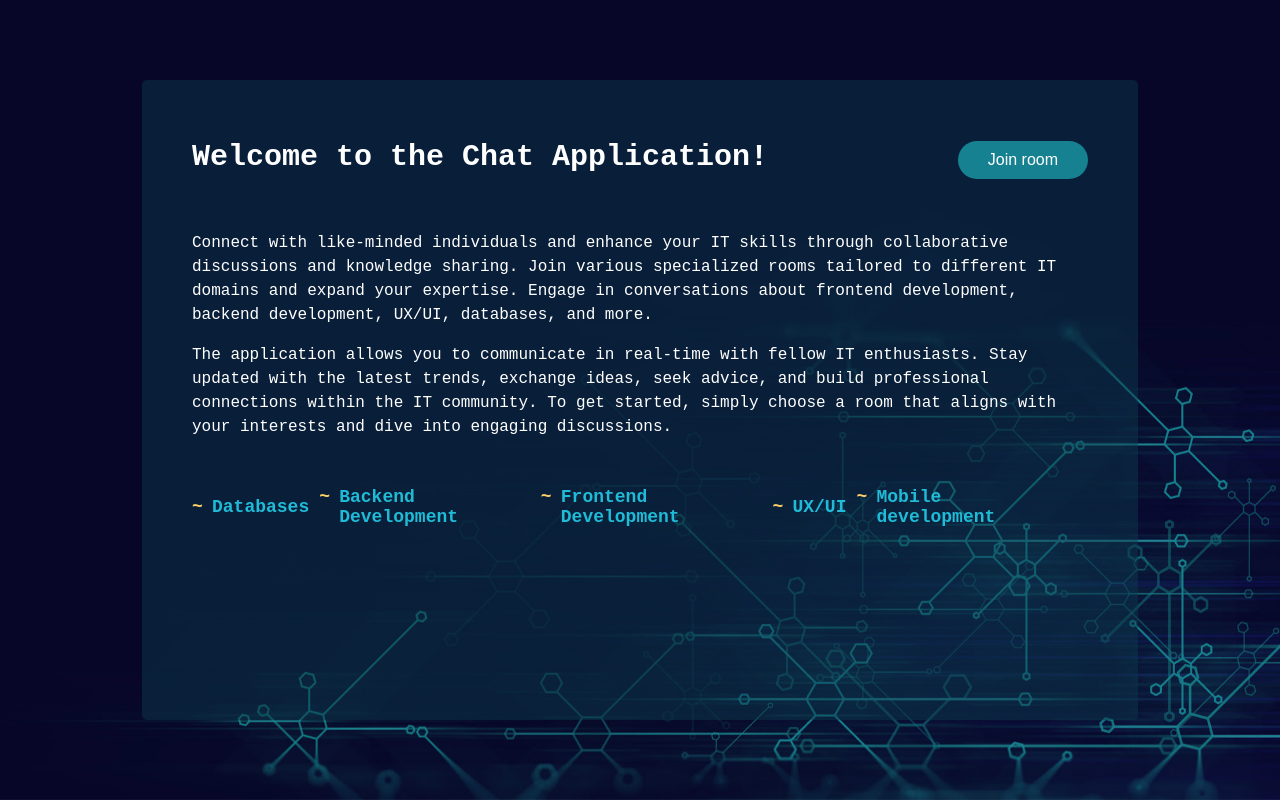
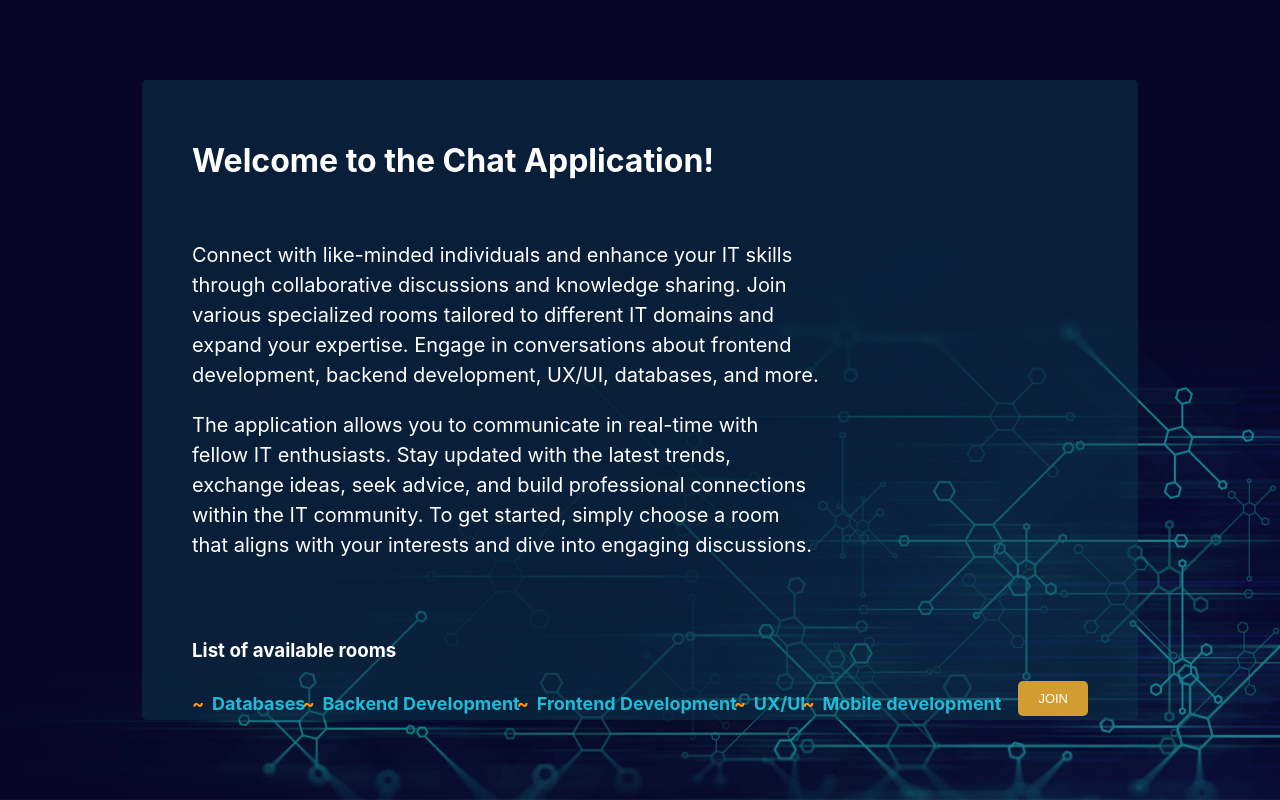
Before and after one commit to ivanarunje/ChatApp, a React (Create React App) app: page / in a window 1280 px wide. Built offline with nearby package versions, Linux system fonts and the light colour scheme.

Commit message:
Page CSS style updated

```diff
--- a/src/components/ChatRoom/index.jsx
+++ b/src/components/ChatRoom/index.jsx
@@ -90,23 +90,9 @@ function ChatRoom() {
   return (
     <div className="container">
       <div className="chat-box">
-        <div className="row">
-          <h1>
-            Welcome to #{roomName}! ({activeMembers.length})
-          </h1>
-          <Link to="/">
-            <button className="btn" onClick={logoutHandler}>
-              Logout
-            </button>
-          </Link>
-        </div>
-        <p>
-          Active members:{" "}
-          {activeMembers.map((m) => (
-            <span key={m.id}> #{m.clientData.username}</span>
-          ))}
-        </p>
+        <h1>Welcome to #{roomName}!</h1>
 
+        <div className="box1">
           <div className="chat">
             <div className="messages">
               {msg.map((message, index) => (
@@ -117,6 +103,22 @@ function ChatRoom() {
               <Input getInput={getInput} />
             </div>
           </div>
+          <div className="members">
+            <div className="members-list">
+              <h3>Active members ({activeMembers.length}) </h3>
+              <ol>
+                {activeMembers.map((m) => (
+                  <li key={m.id}>{m.clientData.username}</li>
+                ))}
+              </ol>
+            </div>
+            <Link to="/">
+              <button className="btn" onClick={logoutHandler}>
+                Logout
+              </button>
+            </Link>
+          </div>
+        </div>
       </div>
     </div>
   );
--- a/src/components/ChatRoom/style.scss
+++ b/src/components/ChatRoom/style.scss
@@ -1,12 +1,44 @@
 @import "../../sass/main.scss";
 
-.chat {
+.chat,
+.members {
   display: flex;
   flex-direction: column;
   height: 50vh;
   background-color: $chat-bg;
   border: 1px solid white;
   border-radius: 5px;
+  width: 80%;
+}
+
+.box1 {
+  display: flex;
+  flex-direction: row;
+  justify-content: space-between;
+}
+.members {
+  width: 19%;
+  justify-content: space-between;
+}
+
+.chat-heading h1 {
+  margin-top: 0;
+}
+
+.members-list {
+  padding: 10px;
+}
+.members-list h3 {
+  margin: 0;
+  padding: 0;
+}
+.members a {
+  padding: 10px !important;
+}
+
+.members button {
+  margin-bottom: 0 !important;
+  background-color: $list-type;
 }
 
 .messages {
@@ -54,3 +86,9 @@
   justify-content: space-between;
   padding: 10px;
 }
+
+.btn {
+  margin-bottom: 10px !important;
+  padding: 10px 20px !important;
+  font-size: 13px !important;
+}
--- a/src/components/Home/index.jsx
+++ b/src/components/Home/index.jsx
@@ -5,20 +5,15 @@ import "./style.scss";
 function Home() {
   return (
     <div className="container">
-      <div className="row">
-        <h2 className="heading">Welcome to the Chat Application!</h2>
-        <div className="button-container">
-          <Link to="/login">
-            <button className="btn">Join room</button>
-          </Link>
-        </div>
-      </div>
-      <p className="welcome-text">
-        Connect with like-minded individuals and enhance your IT skills through
-        collaborative discussions and knowledge sharing. Join various
-        specialized rooms tailored to different IT domains and expand your
-        expertise. Engage in conversations about frontend development, backend
-        development, UX/UI, databases, and more.{" "}
+      <h1>Welcome to the Chat Application!</h1>
+      <div className="description">
+        <p>
+          Connect with like-minded individuals and enhance your IT skills
+          through collaborative discussions and knowledge sharing. Join various
+          specialized rooms tailored to different IT domains and expand your
+          expertise. Engage in conversations about frontend development, backend
+          development, UX/UI, databases, and more.
+        </p>
         <p>
           The application allows you to communicate in real-time with fellow IT
           enthusiasts. Stay updated with the latest trends, exchange ideas, seek
@@ -26,14 +21,22 @@ function Home() {
           get started, simply choose a room that aligns with your interests and
           dive into engaging discussions.
         </p>
-      </p>
-      <ul className="room-list">
-        <li className="item">Databases</li>
-        <li className="item">Backend Development</li>
-        <li className="item">Frontend Development</li>
-        <li className="item">UX/UI</li>
-        <li className="item">Mobile development</li>
-      </ul>
+      </div>
+      <div className="room-heading">
+        <h3>List of available rooms</h3>
+      </div>
+      <div className="room-list">
+        <ul>
+          <li className="room">Databases</li>
+          <li className="room">Backend Development</li>
+          <li className="room">Frontend Development</li>
+          <li className="room">UX/UI</li>
+          <li className="room">Mobile development</li>
+          <Link to="/login">
+            <button className="btn"> JOIN </button>
+          </Link>
+        </ul>
+      </div>
     </div>
   );
 }
--- a/src/components/Home/style.scss
+++ b/src/components/Home/style.scss
@@ -1,56 +1,53 @@
 @import "../../sass/main.scss";
 
-.container {
-  font-family: $font-family;
+h1 {
+  margin-bottom: 60px;
+}
+.home-container {
+  display: flex;
+  flex-direction: row;
+  font-family: $ff-other;
 }
 
-.row {
+.description {
+  font-size: 20px;
+  width: 70%;
+  line-height: 1.5;
+}
+
+.description p {
+  margin-top: 0;
+}
+
+.room-list ul {
+  list-style: none;
+  padding: 0;
+  margin-left: 20px;
+  margin-top: 0;
   display: flex;
   align-items: center;
   justify-content: space-between;
-  width: 100%;
+  font-weight: bold;
 }
 
-.heading {
-  margin: 0;
-  line-height: 2.5;
-}
-
-.button-container {
-  margin-left: auto;
-}
-
-.room-list-container {
-  display: flex;
-  align-items: center;
-  margin-bottom: 20px;
-}
-
-.room-list {
-  list-style: none;
-  padding: 0;
-  margin-left: 20px;
-  display: flex;
-  align-items: center;
-}
-
-.item {
-  margin-right: 30px;
+.room {
   font-size: 18px;
   color: $list-items;
-  font-weight: bold;
   position: relative;
 }
 
-.item::before {
+.room::before {
   content: "~";
   position: absolute;
   left: -20px;
   color: $list-type;
 }
 
-.welcome-text {
-  font-size: 16px;
-  line-height: 1.5;
-  color: $text;
+.room-heading {
+  margin-top: 60px;
+  display: flex;
 }
+
+.room-list .btn {
+  background-color: #d19c31 !important;
+}
--- a/src/components/Login/style.scss
+++ b/src/components/Login/style.scss
@@ -8,8 +8,12 @@
   border-radius: 5px;
   display: flex;
   flex-direction: column;
-  justify-content: center;
+  justify-content: space-between;
   align-items: center;
+}
+
+.heading {
+  margin: 0;
 }
 
 .login-container input,
@@ -19,7 +23,7 @@ select {
   margin-bottom: 15px;
   box-sizing: border-box;
   border: none;
-  border-radius: 20px;
+  border-radius: 5px;
   background-color: $input_bg;
   font-size: 16px;
   outline: none;
--- a/src/sass/base/_variables.scss
+++ b/src/sass/base/_variables.scss
@@ -8,10 +8,11 @@ $container_bg: #0d3c4e7a;
 $input_bg: white;
 $input_text: #6c6d6d;
 $list-items: #1fbbd7;
-$list-type: #ffd166;
+$list-type: #ff9a17;
 $chat-bg: #16839134;
 
 //$h1_color: #168291;
 
 //font style
-$font-family: "Courier New", monospace;
+$ff-heading: "Butler";
+$ff-other: "Roboto";
--- a/src/sass/components/_button.scss
+++ b/src/sass/components/_button.scss
@@ -3,7 +3,7 @@
   padding: 10px 30px;
   margin-bottom: 15px;
   border: none;
-  border-radius: 20px;
+  border-radius: 5px;
   background-color: $btn_bg;
   color: $text;
   font-size: 16px;
--- a/src/sass/layout/_container.scss
+++ b/src/sass/layout/_container.scss
@@ -6,7 +6,5 @@
   padding: 40px 50px;
   background-color: $container_bg;
   border-radius: 5px;
-  display: flex;
-  flex-direction: column;
   color: $text;
 }
--- a/src/sass/layout/_heading.scss
+++ b/src/sass/layout/_heading.scss
@@ -1,5 +1,4 @@
 .heading {
-  font-size: 30px;
   margin-bottom: 20px;
   color: $text;
 }
```
Lines whose indentation alone changed are shown as unchanged.
